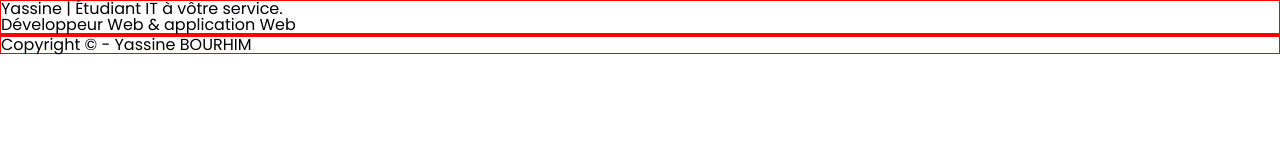
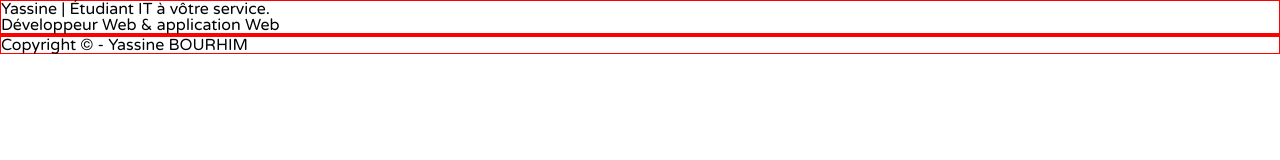
Before and after one commit to Yassine-skwrd/portfolio, a plain HTML site: page index.html in a window 1280 px wide. Drawn offline with Linux system fonts and the light colour scheme.

Commit message:
les récentes modifications

```diff
--- a/css/style.css
+++ b/css/style.css
@@ -1,15 +1,14 @@
 /* Importation de la police Poppins à partir de Google Fonts */
-@import url('https://fonts.googleapis.com/css2?family=Poppins:ital,wght@0,100;0,200;0,300;0,400;0,500;0,600;0,700;0,800;0,900;1,100;1,200;1,300;1,400;1,500;1,600;1,700;1,800;1,900&display=swap');
-
+@import url('https://fonts.googleapis.com/css2?family=Poppins:ital,wght@0,100;0,200;0,300;0,400;0,500;0,600;0,700;0,800;0,900;1,100;1,200;1,300;1,400;1,500;1,600;1,700;1,800;1,900&family=Varela+Round&display=swap');
 /* Reset CSS */
 @import url(reset.css);
 
 body {
-    font-family: "Poppins", sans-serif;
-    font-weight: 400;
-    font-style: normal;
-    font-size: 16 px;
-  }
+  font-family: "Varela Round", sans-serif;
+  font-weight: 400;
+  font-style: normal;
+  font-size: 16 px;
+}
 
 .red-border {
     border: solid 1px red;
```
